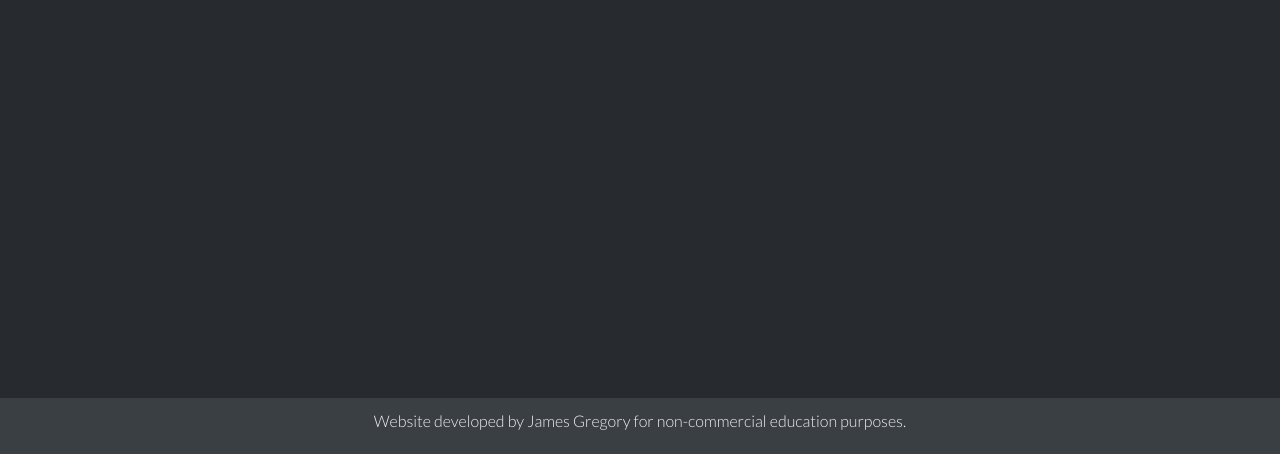
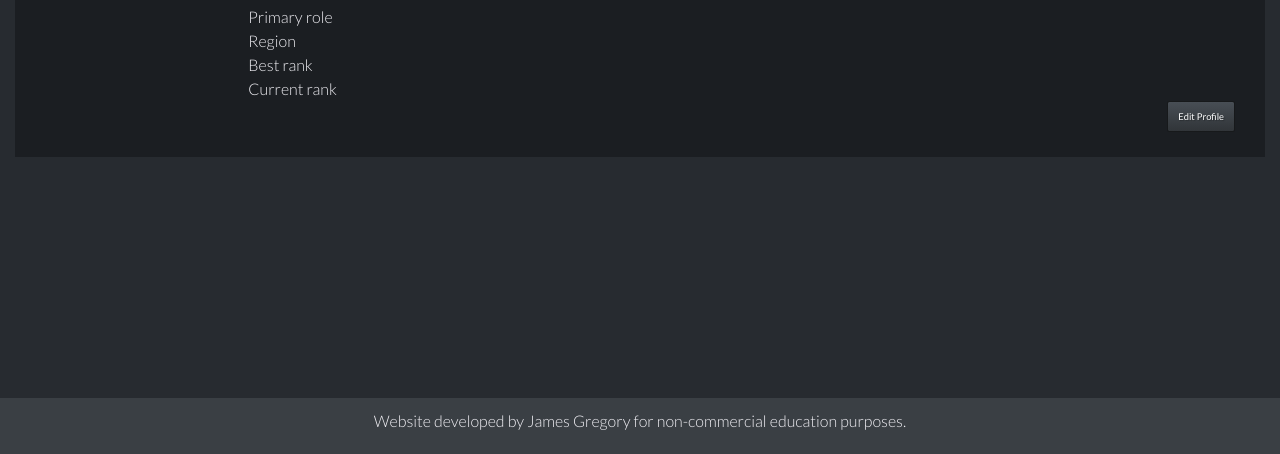
Before and after one commit to asdfractal/clockwerks-catalogue, a Flask app: template templates/pages/user-account.html in a window 1280 px wide. Shown: the part 346-800 px from the top of the page. Run offline with Flask 2, Linux system fonts and the light colour scheme; the template is opened without the code that fills it, so the values that code supplies are empty; the visitor is signed in with stand-in values (Sample User, id 1); some libraries are stand-ins or nearby versions.

Commit message:
Create basic content and styling for user profile

```diff
--- a/templates/components/user-profile.html
+++ b/templates/components/user-profile.html
@@ -1,5 +1,47 @@
-<div class="row">
-	<div class="col-12">
-		<h3>Username: {{ user['name'] }}</h3>
+<div class="profile-inner-wrapper p-4">
+	<div class="row profile-title">
+		<div class="col-6 col-md-4 offset-md-2">
+			<h1>{{ current_user['name'] }}</h1>
+		</div>
+		<div class="col-6">
+			<img class="" src="http://cdn.dota2.com/apps/dota2/images/heroes/antimage_sb.png" alt="">
+		</div>
+	</div>
+	<hr class="mb-4">
+	<div class="row">
+		<div class="col-6 col-md-4 offset-md-2">
+			<p>Primary role</p>
+		</div>
+		<div class="col-6">
+			<p>{{ current_user['primary_role']}}</p>
+		</div>
+	</div>
+	<div class="row">
+		<div class="col-6 col-md-4 offset-md-2">
+			<p>Region</p>
+		</div>
+		<div class="col-6">
+			<p>{{ current_user['region']}}</p>
+		</div>
+	</div>
+	<div class="row">
+		<div class="col-6 col-md-4 offset-md-2">
+			<p>Best rank</p>
+		</div>
+		<div class="col-6">
+			<p>{{ current_user['best_rank']}}</p>
+		</div>
+	</div><div class="row">
+		<div class="col-6 col-md-4 offset-md-2">
+			<p>Current rank</p>
+		</div>
+		<div class="col-6">
+			<p>{{ current_user['current_rank']}}</p>
+		</div>
+	</div>
+	<div class="row">
+		<div class="col-12">
+			<a class="btn btn-primary float-right" href="{{ url_for('edit_profile', username=current_user['name']) }}">Edit Profile</a>
+		</div>
 	</div>
 </div>
```
